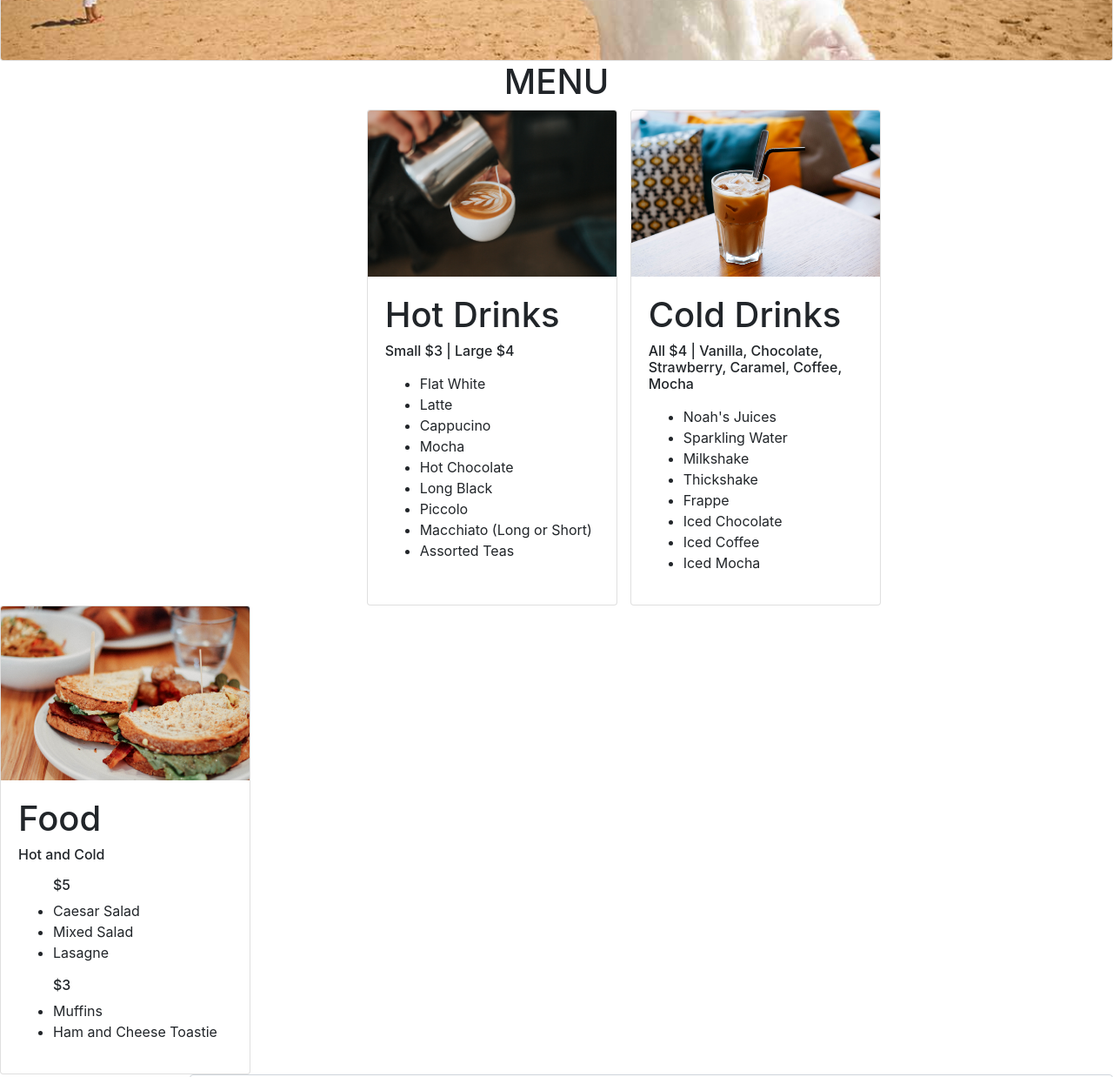
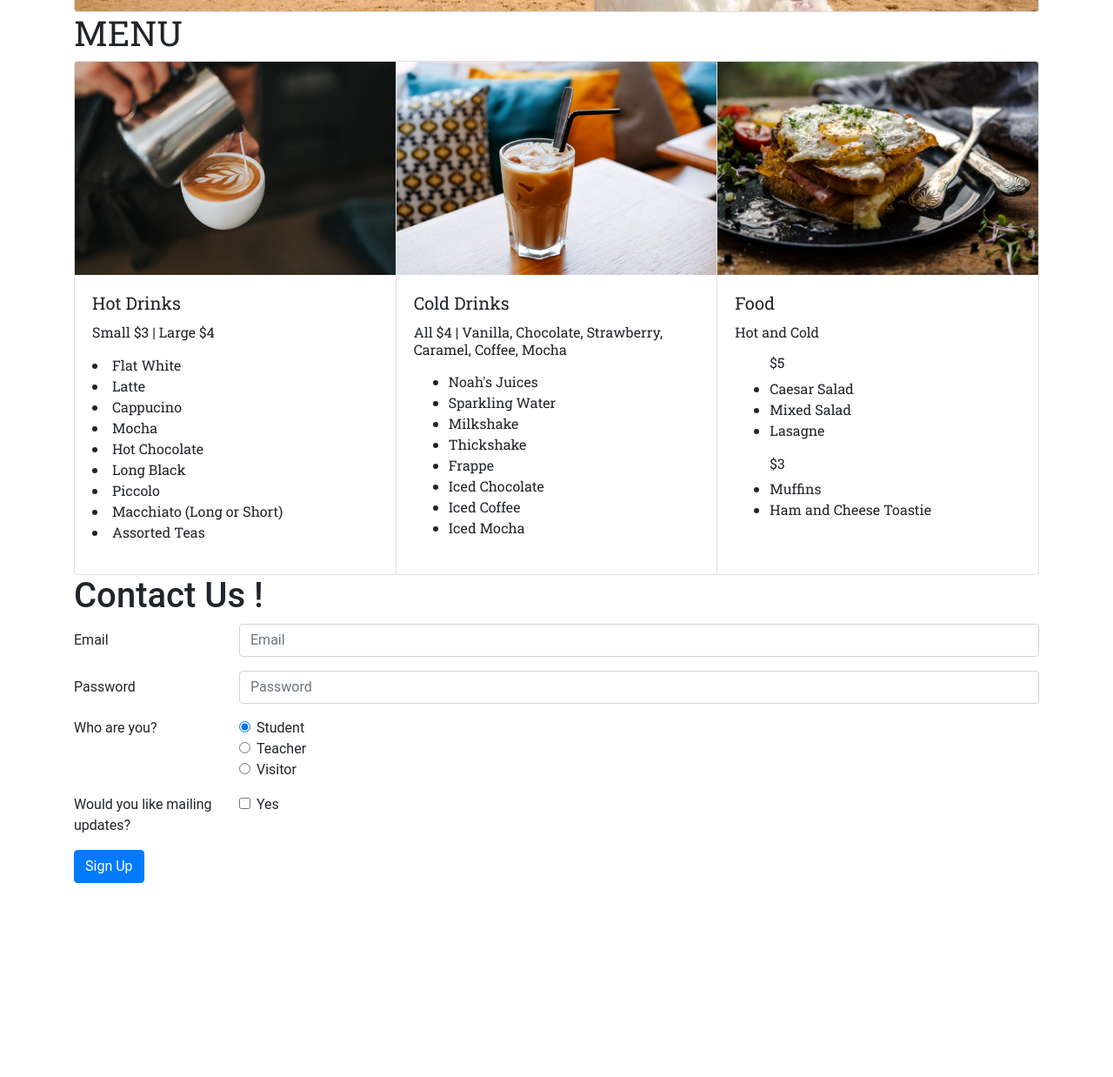
Before and after one commit to micheladoran/HudsonsatMueller, a plain HTML site: page index.html in a window 1280 px wide. Shown: the part 2540-3778 px from the top of the page at 87% size. After the commit the page ends 3571 px from the top, so only its background shows below. Drawn offline with nearby package versions, Linux system fonts and the light colour scheme.

Commit message:
Final Commit, Finished Website

```diff
--- a/index.html
+++ b/index.html
@@ -5,6 +5,7 @@
 
 <link rel="stylesheet" href="https://stackpath.bootstrapcdn.com/bootstrap/4.1.3/css/bootstrap.min.css" integrity="sha384-MCw98/SFnGE8fJT3GXwEOngsV7Zt27NXFoaoApmYm81iuXoPkFOJwJ8ERdknLPMO" crossorigin="anonymous">
 <script src="https://stackpath.bootstrapcdn.com/bootstrap/4.1.3/js/bootstrap.min.js" integrity="sha384-ChfqqxuZUCnJSK3+MXmPNIyE6ZbWh2IMqE241rYiqJxyMiZ6OW/JmZQ5stwEULTy" crossorigin="anonymous"></script>
+<link href="https://fonts.googleapis.com/css?family=Roboto+Slab" rel="stylesheet">
 <link rel="stylesheet" href="resources/css/custom.css" type="text/css"/>
 	</head>
 <body>
@@ -37,7 +38,8 @@
 <header>
 	<img src="resources/images/2017_MUSIC_Cafe-2.jpg" class="img-fluid" alt="Hudsons">
 </header>
-	<h1 section id="events" style= align-content: align="center" style="font-family:roboto;"> EVENTS </h1>
+<div class="container">
+	<section id="events" style= "align-content:center; font-family:roboto;"> <h1>EVENTS </h1>
 		<div class="row">
 			<div class="col">
 			<div class="card">
@@ -52,15 +54,15 @@
 		</div>
 	</section>
 
-	<h1 section id="menu" style= align-content: align="center" style="font-family:roboto;"> MENU </h1>
-		<div class="row">
-			<div class="col-md-4"></div>
-			<div class="card" style="width: 18rem;">
+	<section id="menu">
+		<h1> MENU </h1>
+		<div class="card-group">
+  <div class="card">
     <img class="card-img-top" src="resources/images/photo-1510279931157-4ca63af8a363.jpeg" alt="Card image cap">
     <div class="card-body">
-			<h1 class="card-text">Hot Drinks</h1>
+      <h5 class="card-title">Hot Drinks</h5>
 	  <h6 class="card-text">Small $3 | Large $4 </h6>
-   			<p class="card-text"> <ul>
+      <p class="card-text" <ul>
 				<li> Flat White </li>
 				<li> Latte </li>
 				<li> Cappucino </li>
@@ -74,11 +76,10 @@
 				</p>
     </div>
   </div>
-			<div class="col-md-4">
-			<div class="card" style="width: 18rem;">
+  <div class="card">
     <img class="card-img-top" src="resources/images/photo-1471691118458-a88597b4c1f5.jpeg" alt="Card image cap">
     <div class="card-body">
-			<h1 class="card-text">Cold Drinks</h1>
+       <h5 class="card-title">Cold Drinks</h5>
 	   <h6 class="card-text"> All $4 | Vanilla, Chocolate, Strawberry, Caramel, Coffee, Mocha </h6>
       <p class="card-text"> <ul>
 				<li> Noah's Juices </li>
@@ -93,14 +94,12 @@
 				</p>
     </div>
   </div>
-</div>
-			<div class="col-md-4">
-			<div class="card" style="width: 18rem;">
-  			<img class="card-img-top" src="resources/images/photo-1484344597163-9347ad5cb26d.jpeg" alt="Card image cap">
+  <div class="card">
+    <img class="card-img-top" src="resources/images/photo-1531664412848-9610afed156c.jpeg" alt="Card image cap">
     <div class="card-body">
-			<h1 class="card-text">Food</h1>
+      <h5 class="card-title">Food</h5>
 	  <h6 class="card-text"> Hot and Cold </h6>
-   			<p class="card-text"> <ul>
+      <p class="card-text"><ul>
 				<h6> $5 </h6>
 				<li> Caesar Salad </li>
 				<li> Mixed Salad </li>
@@ -113,11 +112,9 @@
 				</p>
   </div>
 </div>
-</div>
-		</div>
 	</section>
 
-	<section id="contact">
+	<section id="contact" style= "align-content:center; font-family:roboto;"> <h1> Contact Us ! </h1>
 
 		<div class="row">
 			<div class="col">
@@ -176,12 +173,11 @@
     </div>
 	</div>
 	</form>
-				</form>
 			</div>
 		</div>
 	</section>
 
-
+</div>
 <footer>
 </footer>
 
--- a/resources/css/custom.css
+++ b/resources/css/custom.css
@@ -4,3 +4,7 @@
 	-o-transform: rotate(90deg);
 	-ms-transform: rotate(90deg);
 }
+
+body {
+	font-family: "Roboto Slab", serif !important;
+}
```
Also changed, not shown: resources/images/photo-1531664412848-9610afed156c.jpeg (added). Lines whose indentation alone changed are shown as unchanged.
